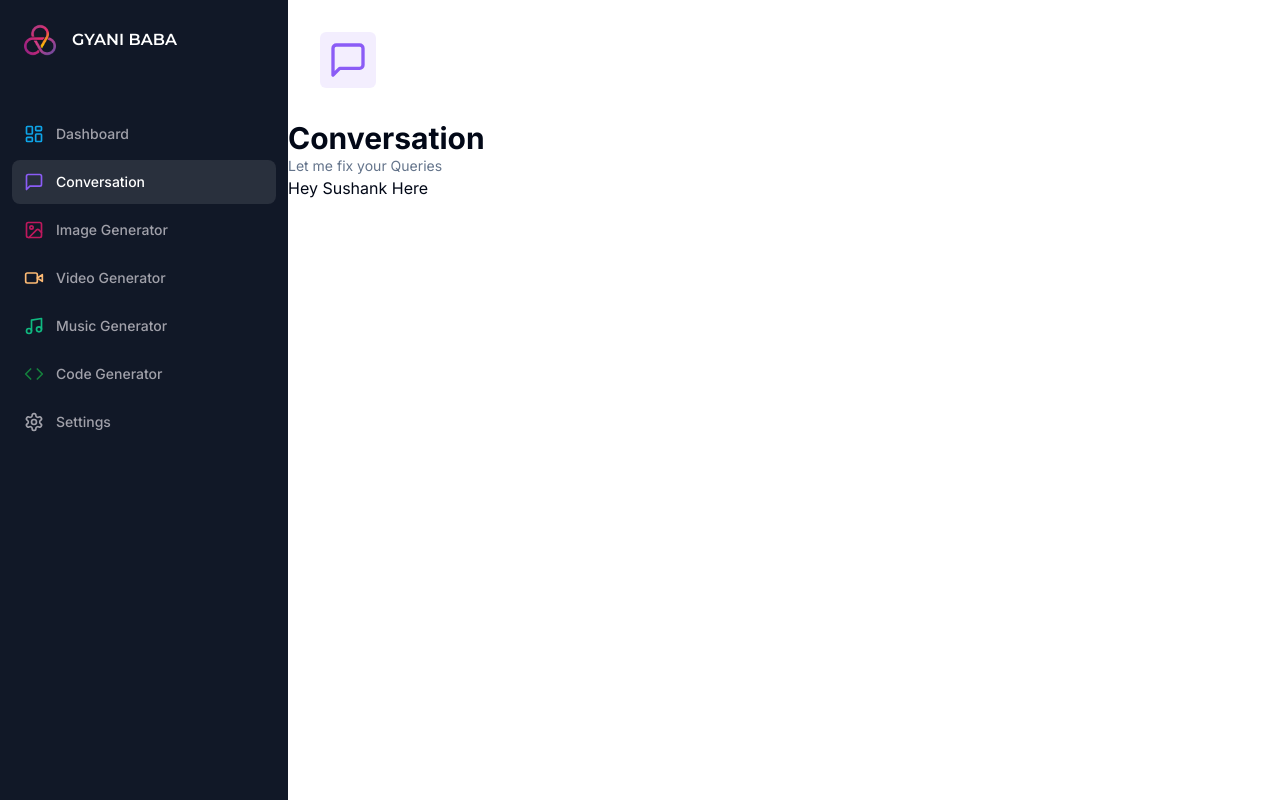
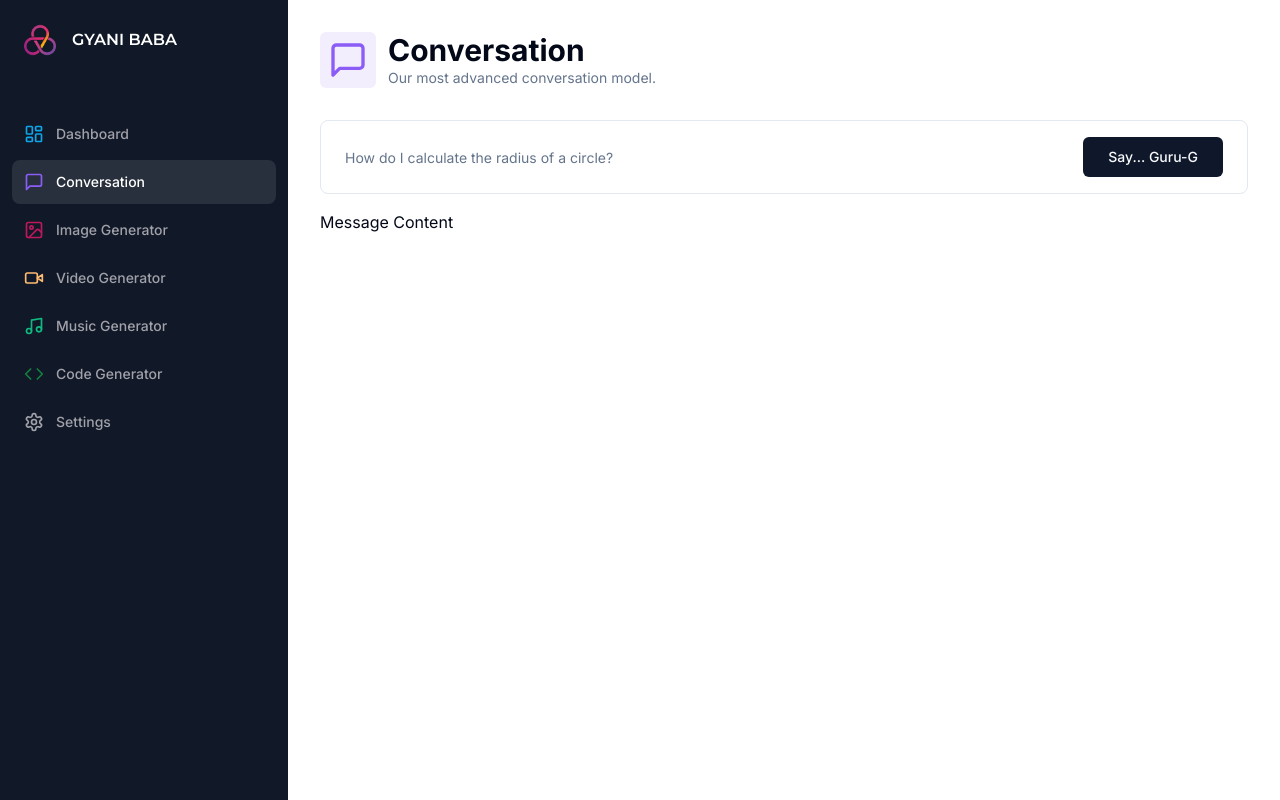
Before and after one commit to Sushankznation/AI-App, a Next.js app: page /conversation in a window 1280 px wide. Built offline with nearby package versions, Linux system fonts and the light colour scheme.

Commit message:
added conversation field for the Conversation page

```diff
--- /dev/null
+++ b/app/(dashboard)/(routes)/conversation/constant.ts
@@ -0,0 +1,6 @@
+import * as z from "zod";
+export const formSchema = z.object({
+  prompt: z.string().min(1, {
+    message: "Prompt is require",
+  }),
+});
--- a/app/(dashboard)/(routes)/conversation/page.tsx
+++ b/app/(dashboard)/(routes)/conversation/page.tsx
@@ -1,17 +1,80 @@
-import Heading from "@/components/Heading";
+"use client";
+import { Heading } from "@/components/Heading";
+// import axios from
+import { Button } from "@/components/ui/button";
+import * as z from "zod";
 import { MessageSquare } from "lucide-react";
+import { useForm } from "react-hook-form";
+import { formSchema } from "./constant";
+import { zodResolver } from "@hookform/resolvers/zod";
+import { Form, FormControl, FormField, FormItem } from "@/components/ui/form";
+import { Input } from "@/components/ui/input";
+export default function ConversationPage() {
+  const form = useForm<z.infer<typeof formSchema>>({
+    resolver: zodResolver(formSchema),
+    defaultValues: {
+      prompt: "",
+    },
+  });
 
-export default function conversation() {
+  const isLoading = form.formState.isSubmitting;
+  const onSubmit = async (values: z.infer<typeof formSchema>) => {
+    console.log(values);
+  };
+
   return (
     <div>
       <Heading
         title="Conversation"
-        description="Let me fix your Queries"
+        description="Our most advanced conversation model."
         icon={MessageSquare}
         iconColor="text-violet-500"
         bgColor="bg-violet-500/10"
       />
-      Hey Sushank Here
+      <div className="px-4 lg:px-8">
+        <div>
+          <Form {...form}>
+            <form
+              onSubmit={form.handleSubmit(onSubmit)}
+              className="
+                rounded-lg
+                border
+                w-full
+                p-4
+                px-3
+                md:px-6
+                focus-within:shadow-sm
+                grid
+                grid-cols-12
+                gap-2
+              "
+            >
+              <FormField
+                name="prompt"
+                render={({ field }) => (
+                  <FormItem className="col-span-12 lg:col-span-10">
+                    <FormControl className="m-0 p-0">
+                      <Input
+                        className="border-0 outline-none focus-visible:ring-0 focus-visible:ring-transparent"
+                        disabled={isLoading}
+                        placeholder="How do I calculate the radius of a circle?"
+                        {...field}
+                      />
+                    </FormControl>
+                  </FormItem>
+                )}
+              />
+              <Button
+                className="col-span-12 lg:col-span-2 w-full"
+                disabled={isLoading}
+              >
+                Say... Guru-G
+              </Button>
+            </form>
+          </Form>
+        </div>
+        <div className="space-y-4 mt-4">Message Content</div>
+      </div>
     </div>
   );
 }
--- a/components/Heading.tsx
+++ b/components/Heading.tsx
@@ -1,31 +1,35 @@
+import { Icon } from "lucide-react";
+
 import { cn } from "@/lib/utils";
-import { LucideIcon } from "lucide-react";
 
 interface HeadingProps {
   title: string;
   description: string;
-  icon: LucideIcon;
+  icon: Icon;
   iconColor?: string;
   bgColor?: string;
 }
-export default function Heading({
+
+export const Heading = ({
   title,
   description,
   icon: Icon,
   iconColor,
   bgColor,
-}: HeadingProps) {
+}: HeadingProps) => {
   return (
     <>
       <div className="px-4 lg:px-8 flex items-center gap-x-3 mb-8">
         <div className={cn("p-2 w-fit rounded-md", bgColor)}>
           <Icon className={cn("w-10 h-10", iconColor)} />
         </div>
-      </div>
-      <div>
-        <h2 className="text-3xl font-bold">{title}</h2>
-        <p className="text-sm text-muted-foreground">{description}</p>
+        <div>
+          <h2 className="text-3xl font-bold">{title}</h2>
+          <p className="text-sm text-muted-foreground">
+            {description}
+          </p>
+        </div>
       </div>
     </>
   );
-}
+};
--- /dev/null
+++ b/components/ui/form.tsx
@@ -0,0 +1,176 @@
+import * as React from "react"
+import * as LabelPrimitive from "@radix-ui/react-label"
+import { Slot } from "@radix-ui/react-slot"
+import {
+  Controller,
+  ControllerProps,
+  FieldPath,
+  FieldValues,
+  FormProvider,
+  useFormContext,
+} from "react-hook-form"
+
+import { cn } from "@/lib/utils"
+import { Label } from "@/components/ui/label"
+
+const Form = FormProvider
+
+type FormFieldContextValue<
+  TFieldValues extends FieldValues = FieldValues,
+  TName extends FieldPath<TFieldValues> = FieldPath<TFieldValues>
+> = {
+  name: TName
+}
+
+const FormFieldContext = React.createContext<FormFieldContextValue>(
+  {} as FormFieldContextValue
+)
+
+const FormField = <
+  TFieldValues extends FieldValues = FieldValues,
+  TName extends FieldPath<TFieldValues> = FieldPath<TFieldValues>
+>({
+  ...props
+}: ControllerProps<TFieldValues, TName>) => {
+  return (
+    <FormFieldContext.Provider value={{ name: props.name }}>
+      <Controller {...props} />
+    </FormFieldContext.Provider>
+  )
+}
+
+const useFormField = () => {
+  const fieldContext = React.useContext(FormFieldContext)
+  const itemContext = React.useContext(FormItemContext)
+  const { getFieldState, formState } = useFormContext()
+
+  const fieldState = getFieldState(fieldContext.name, formState)
+
+  if (!fieldContext) {
+    throw new Error("useFormField should be used within <FormField>")
+  }
+
+  const { id } = itemContext
+
+  return {
+    id,
+    name: fieldContext.name,
+    formItemId: `${id}-form-item`,
+    formDescriptionId: `${id}-form-item-description`,
+    formMessageId: `${id}-form-item-message`,
+    ...fieldState,
+  }
+}
+
+type FormItemContextValue = {
+  id: string
+}
+
+const FormItemContext = React.createContext<FormItemContextValue>(
+  {} as FormItemContextValue
+)
+
+const FormItem = React.forwardRef<
+  HTMLDivElement,
+  React.HTMLAttributes<HTMLDivElement>
+>(({ className, ...props }, ref) => {
+  const id = React.useId()
+
+  return (
+    <FormItemContext.Provider value={{ id }}>
+      <div ref={ref} className={cn("space-y-2", className)} {...props} />
+    </FormItemContext.Provider>
+  )
+})
+FormItem.displayName = "FormItem"
+
+const FormLabel = React.forwardRef<
+  React.ElementRef<typeof LabelPrimitive.Root>,
+  React.ComponentPropsWithoutRef<typeof LabelPrimitive.Root>
+>(({ className, ...props }, ref) => {
+  const { error, formItemId } = useFormField()
+
+  return (
+    <Label
+      ref={ref}
+      className={cn(error && "text-destructive", className)}
+      htmlFor={formItemId}
+      {...props}
+    />
+  )
+})
+FormLabel.displayName = "FormLabel"
+
+const FormControl = React.forwardRef<
+  React.ElementRef<typeof Slot>,
+  React.ComponentPropsWithoutRef<typeof Slot>
+>(({ ...props }, ref) => {
+  const { error, formItemId, formDescriptionId, formMessageId } = useFormField()
+
+  return (
+    <Slot
+      ref={ref}
+      id={formItemId}
+      aria-describedby={
+        !error
+          ? `${formDescriptionId}`
+          : `${formDescriptionId} ${formMessageId}`
+      }
+      aria-invalid={!!error}
+      {...props}
+    />
+  )
+})
+FormControl.displayName = "FormControl"
+
+const FormDescription = React.forwardRef<
+  HTMLParagraphElement,
+  React.HTMLAttributes<HTMLParagraphElement>
+>(({ className, ...props }, ref) => {
+  const { formDescriptionId } = useFormField()
+
+  return (
+    <p
+      ref={ref}
+      id={formDescriptionId}
+      className={cn("text-sm text-muted-foreground", className)}
+      {...props}
+    />
+  )
+})
+FormDescription.displayName = "FormDescription"
+
+const FormMessage = React.forwardRef<
+  HTMLParagraphElement,
+  React.HTMLAttributes<HTMLParagraphElement>
+>(({ className, children, ...props }, ref) => {
+  const { error, formMessageId } = useFormField()
+  const body = error ? String(error?.message) : children
+
+  if (!body) {
+    return null
+  }
+
+  return (
+    <p
+      ref={ref}
+      id={formMessageId}
+      className={cn("text-sm font-medium text-destructive", className)}
+      {...props}
+    >
+      {body}
+    </p>
+  )
+})
+FormMessage.displayName = "FormMessage"
+
+export {
+  useFormField,
+  Form,
+  FormItem,
+  FormLabel,
+  FormControl,
+  FormDescription,
+  FormMessage,
+  FormField,
+}
--- /dev/null
+++ b/components/ui/input.tsx
@@ -0,0 +1,25 @@
+import * as React from "react"
+
+import { cn } from "@/lib/utils"
+
+export interface InputProps
+  extends React.InputHTMLAttributes<HTMLInputElement> {}
+
+const Input = React.forwardRef<HTMLInputElement, InputProps>(
+  ({ className, type, ...props }, ref) => {
+    return (
+      <input
+        type={type}
+        className={cn(
+          "flex h-10 w-full rounded-md border border-input bg-background px-3 py-2 text-sm ring-offset-background file:border-0 file:bg-transparent file:text-sm file:font-medium placeholder:text-muted-foreground focus-visible:outline-none focus-visible:ring-2 focus-visible:ring-ring focus-visible:ring-offset-2 disabled:cursor-not-allowed disabled:opacity-50",
+          className
+        )}
+        ref={ref}
+        {...props}
+      />
+    )
+  }
+)
+Input.displayName = "Input"
+
+export { Input }
--- /dev/null
+++ b/components/ui/label.tsx
@@ -0,0 +1,26 @@
+"use client"
+
+import * as React from "react"
+import * as LabelPrimitive from "@radix-ui/react-label"
+import { cva, type VariantProps } from "class-variance-authority"
+
+import { cn } from "@/lib/utils"
+
+const labelVariants = cva(
+  "text-sm font-medium leading-none peer-disabled:cursor-not-allowed peer-disabled:opacity-70"
+)
+
+const Label = React.forwardRef<
+  React.ElementRef<typeof LabelPrimitive.Root>,
+  React.ComponentPropsWithoutRef<typeof LabelPrimitive.Root> &
+    VariantProps<typeof labelVariants>
+>(({ className, ...props }, ref) => (
+  <LabelPrimitive.Root
+    ref={ref}
+    className={cn(labelVariants(), className)}
+    {...props}
+  />
+))
+Label.displayName = LabelPrimitive.Root.displayName
+
+export { Label }
```
Also changed, not shown: package.json (+7 -1 lines), 2 other files (tests, documents, lock files or other folders).
